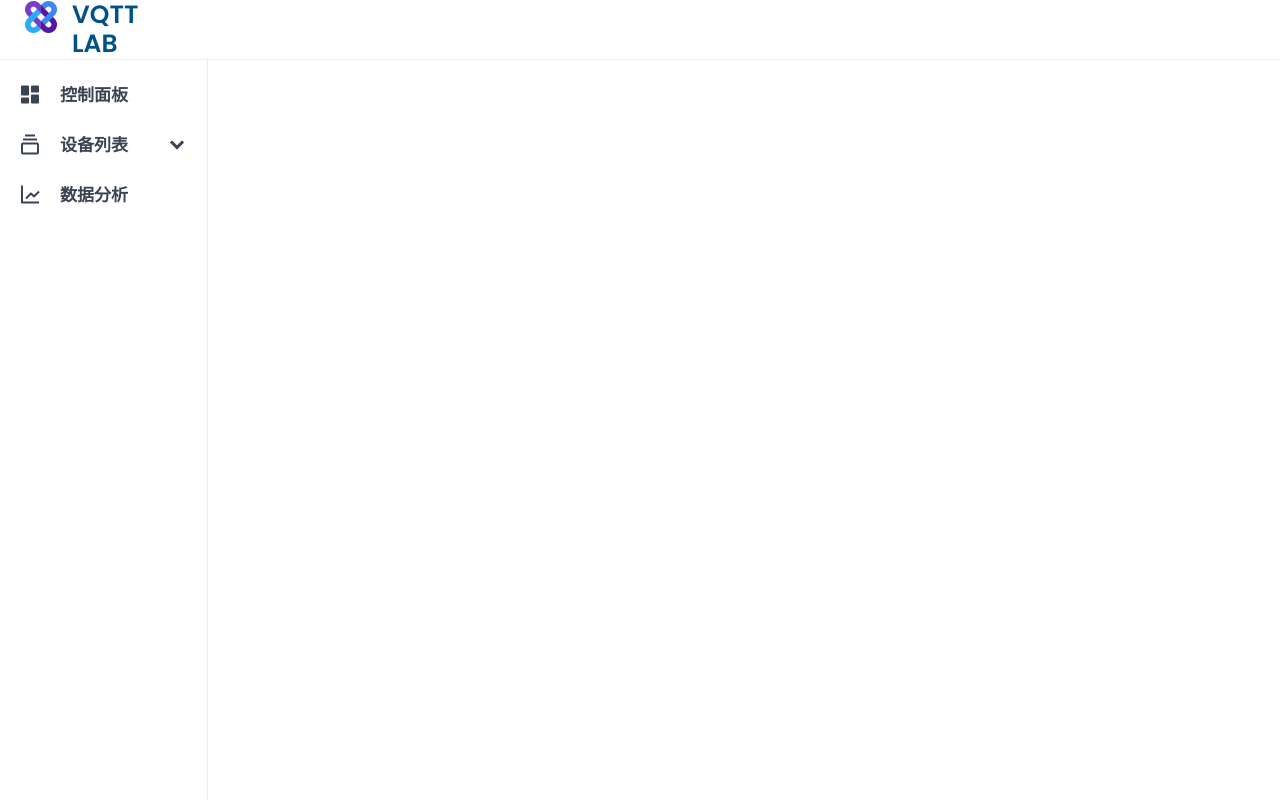
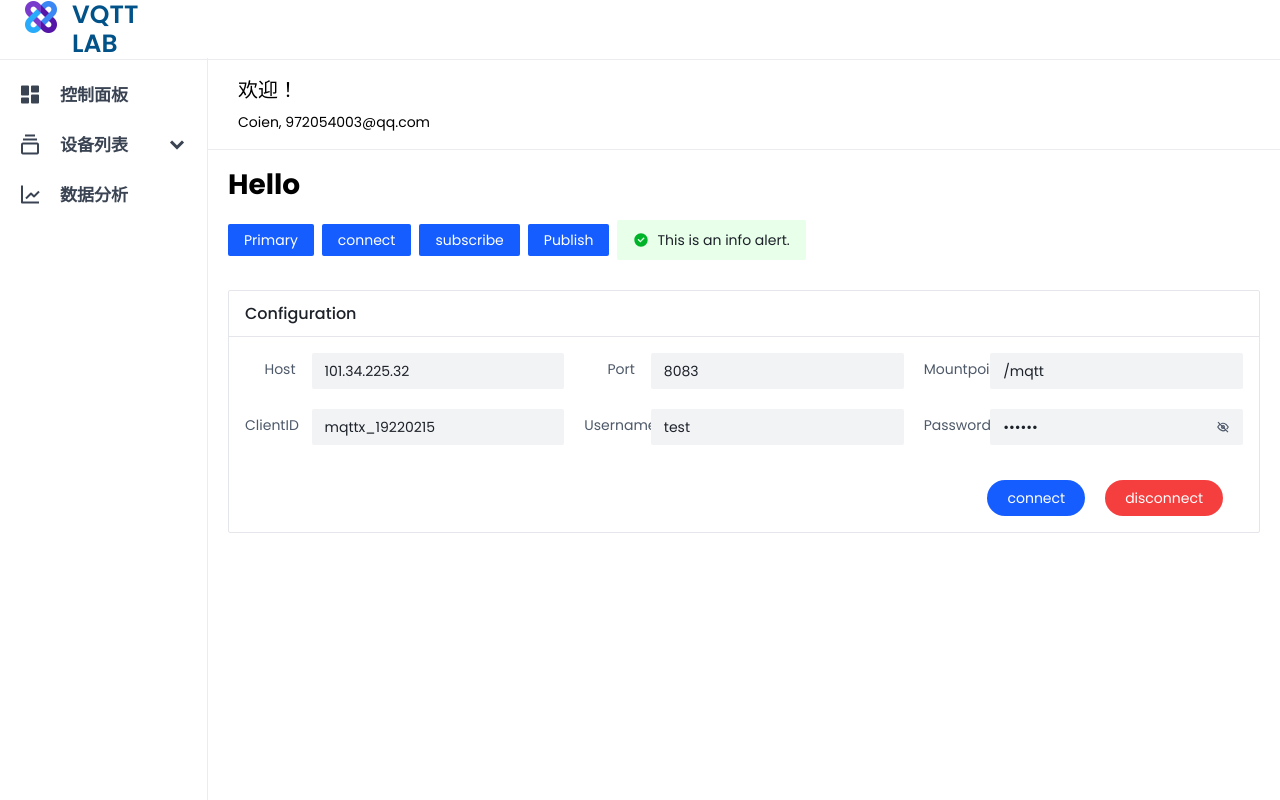
Before and after one commit to Coien-rr/VueWithMQTT, a Vue app: page /dashboard in a window 1280 px wide. Shown: the top 800 px of the page. Built offline with nearby package versions, Linux system fonts and the light colour scheme.

Commit message:
add mqtt configform

```diff
--- a/index.html
+++ b/index.html
@@ -5,6 +5,7 @@
     <link rel="icon" href="/favicon.ico" />
     <link href='https://unpkg.com/boxicons@2.0.9/css/boxicons.min.css' rel='stylesheet'>
     <meta name="viewport" content="width=device-width, initial-scale=1.0" />
+    <script src="https://unpkg.com/mqtt/dist/mqtt.min.js"></script>
     <title>Vite App</title>
   </head>
   <body>
--- a/package.json
+++ b/package.json
@@ -9,6 +9,7 @@
   "dependencies": {
     "@fortawesome/fontawesome-free": "^5.15.4",
     "boxicons": "^2.0.9",
+    "mqtt": "^4.2.8",
     "vue": "^3.2.16",
     "vue-router": "4"
   },
--- a/src/components/asidebar.vue
+++ b/src/components/asidebar.vue
@@ -3,9 +3,9 @@
 
   // console.log("hello setup!");
   onMounted(() => {
-    console.log("hello Mounted!");
+    // console.log("hello Mounted!");
     const arrow = document.querySelectorAll('.arrow');
-    console.log(arrow);
+    // console.log(arrow);
     for(let i = 0; i < arrow.length; ++i){
       arrow[i].addEventListener("click", (e) => {
         let arrow = e.target.parentElement;
--- /dev/null
+++ b/src/components/chart.vue
@@ -0,0 +1,194 @@
+<script setup>
+	import { Message } from '@arco-design/web-vue';
+	const form = {
+		host: '',
+		port: ''
+	}
+  // import mqtt from 'mqtt';
+  const store = {
+    title: 'Hello World!',
+		connection:{
+		  host: '101.34.225.32',
+			port: '8083',
+			endpoint: '/mqtt',
+			clean: true, //保留回话
+			connectTimeout: 4000, //超时时间
+			reconnectPeriod: 4000 ,//重连时间间隔
+			//认证信息
+			clientId: 'mqttx_19220215',
+			username: 'test',
+			password: '123456',
+		},
+		subscription: {
+			topic: 'callsub',
+			qos: 0,
+		},
+		publish: {
+			topic: 'topic/browser',
+			qos: 0,
+			payload: '{ "msg": "hello client!" }',
+		},
+		receiveNews: '',
+		qosList:[
+			{ label: 0, value: 0 },
+			{ label: 1, value: 1 },
+			{ label: 2, value: 2 },
+		],
+		client: {
+			connected: false,
+		},
+		subscribeSuccess: false,
+  }
+
+  function createConnection(){
+    const { host, port, endpoint, ...options } = store.connection;
+		const connectUrl = `ws://${host}:${port}${endpoint}`;
+		try {
+			store.client = mqtt.connect(connectUrl, options);
+		} catch (error) {
+			console.log('mqtt.connect error', error);
+		}
+
+		store.client.on('connect', () => {
+			console.log('Connection successed!');
+			Message.success('Connection successed!');
+		})
+		store.client.on('error', error => {
+			console.log('Connection failed', error);
+		})
+		store.client.on('message', (topic, message) => {
+		  store.receiveNews = store.receiveNews.concat(message);
+			console.log(`Received message ${message} from topic ${topic}`);
+			message = JSON.parse(message);
+			// console.log(message.msg)
+			store.title = message.msg;
+		})
+  }
+
+  function doSubscribe() {
+    const { topic, qos } = store.subscription;
+    store.client.subscribe(topic, { qos }, (error, res) => {
+      if (error) {
+        console.log('Subscribe to topics error', error);
+        return;
+      }
+      store.subscribeSuccess = true;
+      console.log('Subscribe to topics res', res);
+      });
+  }
+
+  function doPublish() {
+    const { topic, qos, payload } = store.publish
+    store.client.publish(topic, payload, qos, error => {
+      if (error) {
+        console.log('Publish error', error)
+      }
+    })
+  }
+
+	function destroyConnection() {
+		if (store.client.connected) {
+			try {
+				store.client.end();
+				store.client = {
+					connected: false,
+				};
+				console.log('Successfully disconnected!');
+				Message.info('Successfully disconnected!');
+			} catch (error) {
+				console.log('Disconnect failed', error.toString());
+			}
+		}
+	}
+
+  function publish(){
+    setInterval(() => {
+      doPublish();
+    }, 1000);
+  }
+
+  function call(){
+    console.log(store);
+  }
+
+</script>
+
+<template>
+  <main>
+    <h1>Hello</h1>
+    <a-space>
+      <a-button @click="call()" type="primary">Primary</a-button>
+      <a-button @click="createConnection()" type="primary">connect</a-button>
+      <a-button @click="doSubscribe()" type="primary">subscribe</a-button>
+      <a-button @click="publish()" type="primary">Publish</a-button>
+			<a-alert type="success">This is an info alert.</a-alert>
+    </a-space>
+
+			<div class="configuration" :style="{ display: 'flex' }">
+				<a-card :style="{ width: '100%' }" title="Configuration">
+					<a-space direction="inline" size="large">
+						<a-form :model="form">
+							<a-row :gutter = "20">
+								<a-col :span = "8">
+									<a-form-item label="Host">
+										<a-input :style="{width:'400px'}" size = 'large' field = name v-model="store.connection.host" placeholder="please enter Host..." />
+									</a-form-item>
+								</a-col>
+								<a-col :span = "8">
+									<a-form-item label="Port">
+										<a-input :style="{width:'400px'}" size = 'large' field = name v-model="store.connection.port" placeholder="please enter Port..." />
+									</a-form-item>
+								</a-col>
+								<a-col :span = "8">
+									<a-form-item label="Mountpoint">
+										<a-input :style="{width:'400px'}" size = 'large' field = name v-model="store.connection.endpoint" placeholder="please enter Mountpoint..." />
+									</a-form-item>
+								</a-col>
+								<a-col :span = "8">
+									<a-form-item label="ClientID">
+										<a-input :style="{width:'400px'}" size = 'large' field = name v-model="store.connection.clientId" placeholder="please enter ClientID..." />
+									</a-form-item>
+								</a-col>
+								<a-col :span = "8">
+									<a-form-item label="Username">
+										<a-input :style="{width:'400px'}" size = 'large' field = name v-model="store.connection.username" placeholder="please enter Username..." />
+									</a-form-item>
+								</a-col>
+								<a-col :span = "8">
+									<a-form-item label="Password">
+										<a-input-password :style="{width:'400px'}" size = 'large' field = name v-model="store.connection.password" placeholder="please enter Password..." />
+									</a-form-item>
+								</a-col>
+							</a-row>
+							<a-row class="buttons">
+								<a-button @click="createConnection()" shape="round" type="primary" style="margin-right: 20px; " size="large">connect</a-button>
+								<a-button @click="destroyConnection()" shape="round" type="primary" status="danger" size="large">disconnect</a-button>
+							</a-row>
+						</a-form>
+					</a-space>
+				</a-card>
+  	</div>
+  </main>
+</template>
+
+
+<style scoped>
+  main{
+    position: fixed;
+    top: 130px;
+    left: 13rem;
+		padding: 20px;
+  }
+	main .configuration {
+		margin-top: 30px;
+	}
+
+	main .buttons{
+		margin-top: 15px;
+		display: flex;
+		justify-content: flex-end;
+		margin-right: 20px;
+	}
+
+
+</style>
--- /dev/null
+++ b/src/components/content.vue
@@ -0,0 +1,45 @@
+<script setup>
+  const UserInfo = {
+    name: 'Coien',
+    email: '972054003@qq.com'
+  }
+</script>
+
+<template>
+  <main>
+    <div class="user">
+      <span>欢迎！</span>
+      <span class="info">
+        {{UserInfo.name}}, {{UserInfo.email}}
+      </span>
+    </div>
+  </main>
+</template>
+
+<style scoped>
+  main{
+    left: 13rem;
+    position: fixed;
+    /* background: rgb(201, 207, 212); */
+    border-bottom: 1px solid #eaecef;
+    height: 90px;
+    width: 100%;
+  }
+
+  .user{
+    display: flex;
+    flex-direction: column;
+    justify-content: center;
+    height: 90px;
+    margin-left: 30px;
+  }
+
+  .user span{
+    font-size: 20px;
+  }
+
+  .user .info{
+    font-size: 14px;
+    margin-top: 12px;
+  }
+</style>
--- a/src/views/dashboard.vue
+++ b/src/views/dashboard.vue
@@ -1,14 +1,21 @@
 <script setup>
   import Navbar from '@/components/navbar.vue';
   import Asidebar from '../components/asidebar.vue';
+  import Content from '../components/content.vue';
+  import Chart from '../components/chart.vue';
 </script>
 
 <template>
-  <div class="conainer">
+  <div class="container">
     <Navbar/>
     <Asidebar/>
+    <Content/>
+    <Chart/>
   </div>
 </template>
 
 <style>
+  .container{
+    display: block;
+  }
 </style>
```
Also changed, not shown: 1 other file (tests, documents, lock files or other folders).
